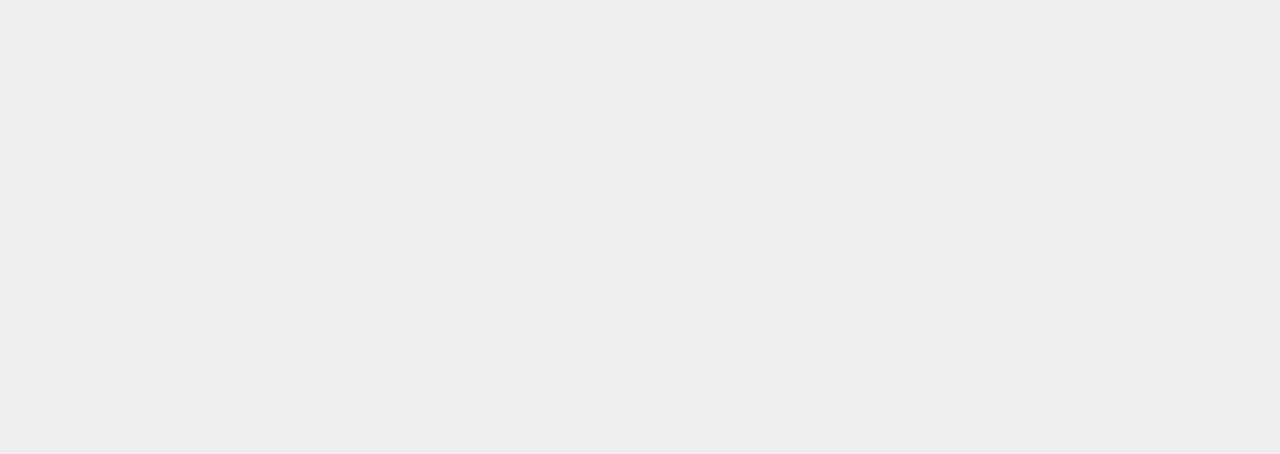
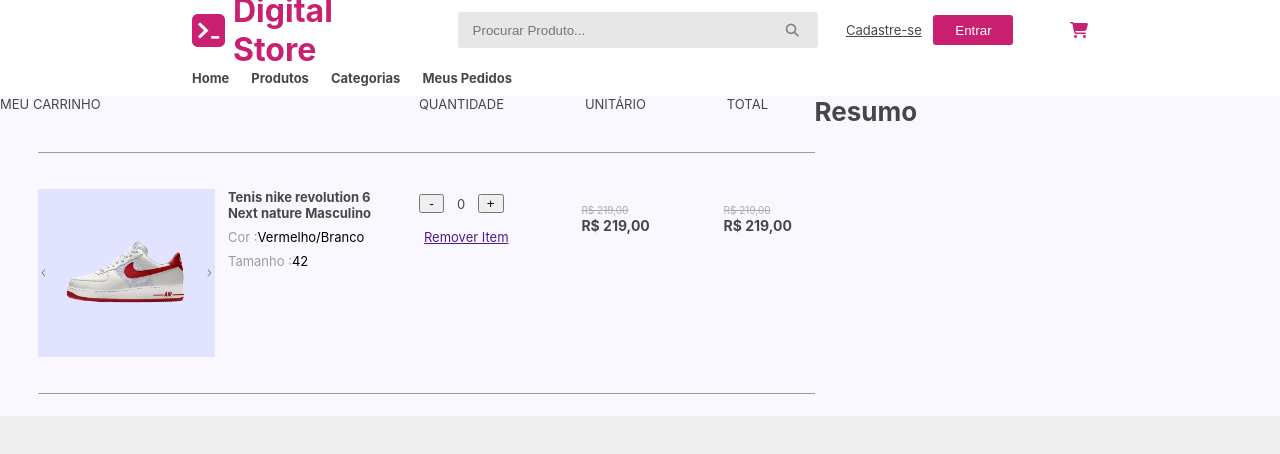
Before and after one commit to fs10-git/React-Dripstore, a React (Vite) app: page /carrinho in a window 1280 px wide. Before the commit this address had no page. Shown: the top 454 px of the page. Built offline with nearby package versions, Linux system fonts and the light colour scheme.

Commit message:
carrinho

```diff
--- a/src/App.jsx
+++ b/src/App.jsx
@@ -4,6 +4,7 @@
 import Login from './Pages/Login';
 import ProductDetails from './Pages/ProductDetails';
 import Product from './Pages/Product';
+import CarrinhoPage from './Pages/Carrinho';
 export default function App() {
   return (
     <>
@@ -13,6 +14,7 @@
           <Route path='login' element={<Login />}/>
           <Route path='productDetails' element={<ProductDetails />}/>
           <Route path='product' element={<Product />}/>
+          <Route path='carrinho' element={<CarrinhoPage />}/>
         </Routes>
       </BrowserRouter>
     </>
--- /dev/null
+++ b/src/Components/Carrinho/Carrinho.css
@@ -0,0 +1,110 @@
+
+.meuCarinho{
+    width: 80%;
+    display: flex;
+}
+.meuCarinho p {
+    justify-content: flex-end;
+}
+.ths {
+    justify-content: space-between;
+    display: flex;
+    width: 60vw;
+
+}
+.ps {
+    display: flex;
+    justify-content: space-between;
+    width: 40vw;
+}
+.resumo {
+    width: 40vw;
+}
+
+.pai {
+    display: flex;
+    width: 100vw;
+}
+
+.productsUnit {
+    border-top: 1px solid rgb(157, 157, 152);
+    border-bottom: 1px solid rgb(157, 157, 152);
+    margin-top: 5vh;
+    height: 30vh;
+    margin-left: 3vw;
+    display: flex;
+
+}
+.body2 {
+    width: 70vw;
+    height: 40vh;
+}
+
+.productsUnit img {
+    width: 50%;
+    height: 70%;
+}
+
+.meuCarrinhoProductDesc{
+    display: flex;
+    width: 46%;
+    align-items: center;
+
+}
+.desc {
+
+    height: 70%;
+    margin-left: 1vw;
+}
+.desc p {
+    margin-top: 1vh;
+    color: rgb(157, 157, 152);
+}
+.desc span {
+    margin-top: 1vh;
+    color: black
+}
+.calculations {
+    width: 18%;
+    height: 60%;
+
+}
+.calcButtons {
+    display: flex;
+    gap: 1vw;
+    align-items: center;
+    justify-content: center;
+    margin-top: 30%;
+}
+.calcButtons button {
+    width: 2vw;
+
+}
+.calculations a {
+    margin-left: 2.5vw;
+
+}
+
+.removeItem{
+    margin-top: 2vh;
+}
+
+.prices-carinho {
+    display: flex;
+    width: 37%;
+}
+.unit-div {
+   margin-left: 4vw;
+    padding-top: 6vh;
+    width: 100%;
+}
+
+.unit-div span {
+    color: rgb(170, 172, 172);
+    text-decoration: line-through;
+    font-size: 10px;
+}
+.unit-div p {
+    font-weight: bold;
+    font-size: 14px;
+}
--- /dev/null
+++ b/src/Components/Carrinho/Carrinho.jsx
@@ -0,0 +1,63 @@
+
+import "./Carrinho.css"
+import BgBlue from "../../assets/BgBlue.png"
+
+export default function Carrinho(){
+    return(
+        <>
+        <div className="pai" >
+            <div className="body2">
+                <div className="ths">
+                    <div className="meuCarinho">
+                       <span>MEU CARRINHO</span>
+                    </div>
+                    <div className="ps">
+                        <p>QUANTIDADE</p>
+                        <p>UNITÁRIO</p>
+                        <p>TOTAL</p>
+                    </div>
+                </div>
+
+                <div className="productsUnit">
+                    <div className="meuCarrinhoProductDesc">
+                        <img src={BgBlue} alt="" />
+                        <div className="desc">
+                            <h4>Tenis nike revolution 6 Next  nature Masculino</h4>
+                            <p>Cor :<span>Vermelho/Branco</span> </p>
+                            <p>Tamanho :<span>42</span> </p>
+                        </div>
+
+                    </div>
+                    <div className="calculations">
+                        <div className="calcButtons">
+                            <button>-</button>
+                            <p>0</p>
+                            <button>+</button>
+                        </div>
+                        <div className="removeItem">
+                            <a href="">Remover Item</a>
+                        </div>
+
+                    </div>
+
+                    <div className="prices-carinho">
+                        <div className="unit-div">
+                            <span>R$ 219,00</span>
+                            <p>R$ 219,00</p>
+                        </div>
+                        <div className="unit-div">
+                            <span>R$ 219,00</span>
+                            <p>R$ 219,00</p>
+                        </div>
+                    </div>
+
+                </div>
+            </div>
+            <div className="resumo">
+                    <h1>Resumo</h1>
+            </div>
+        </div>
+
+        </>
+    )
+}
--- a/src/Components/HeroProduct/HeroProduct.css
+++ b/src/Components/HeroProduct/HeroProduct.css
@@ -190,7 +190,7 @@
 .color4:hover{
   border: 2px solid #C92071 ;
 }
-button {
+#buy {
   width: 20vw;
   height: 10vh;
   background-color: #FFB31F;
--- a/src/Components/HeroProduct/HeroProduct.jsx
+++ b/src/Components/HeroProduct/HeroProduct.jsx
@@ -60,7 +60,7 @@
               <div className="color3"></div>
               <div className="color4"></div>
             </div>
-            <button>Comprar</button>
+            <button id="buy">Comprar</button>
         </div>
 
     </div>
--- /dev/null
+++ b/src/Pages/Carrinho.jsx
@@ -0,0 +1,12 @@
+import Header from "../Components/Header/Header";
+import Carrinho from "../Components/Carrinho/Carrinho";
+
+export default function CarrinhoPage(){
+    return(
+        <>
+            <Header></Header>
+            <Carrinho></Carrinho>
+
+        </>
+    )
+}
```
